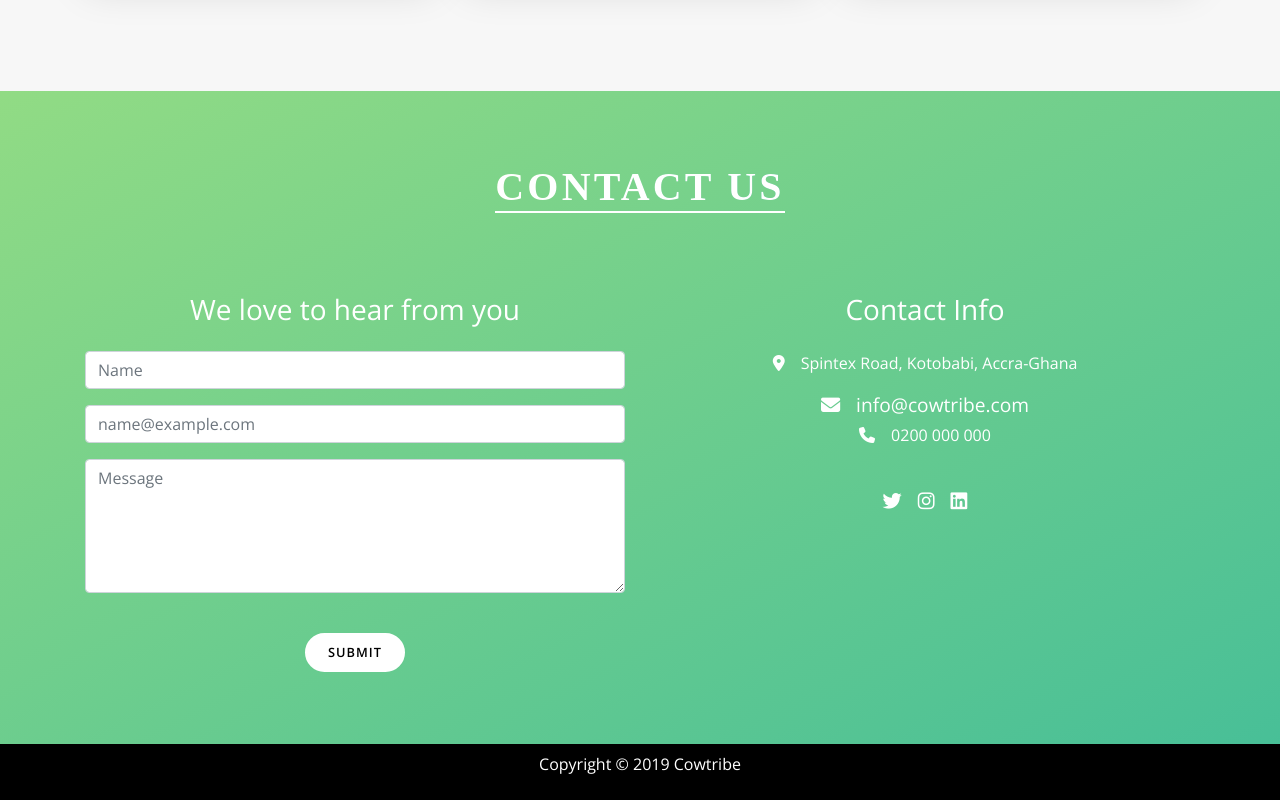
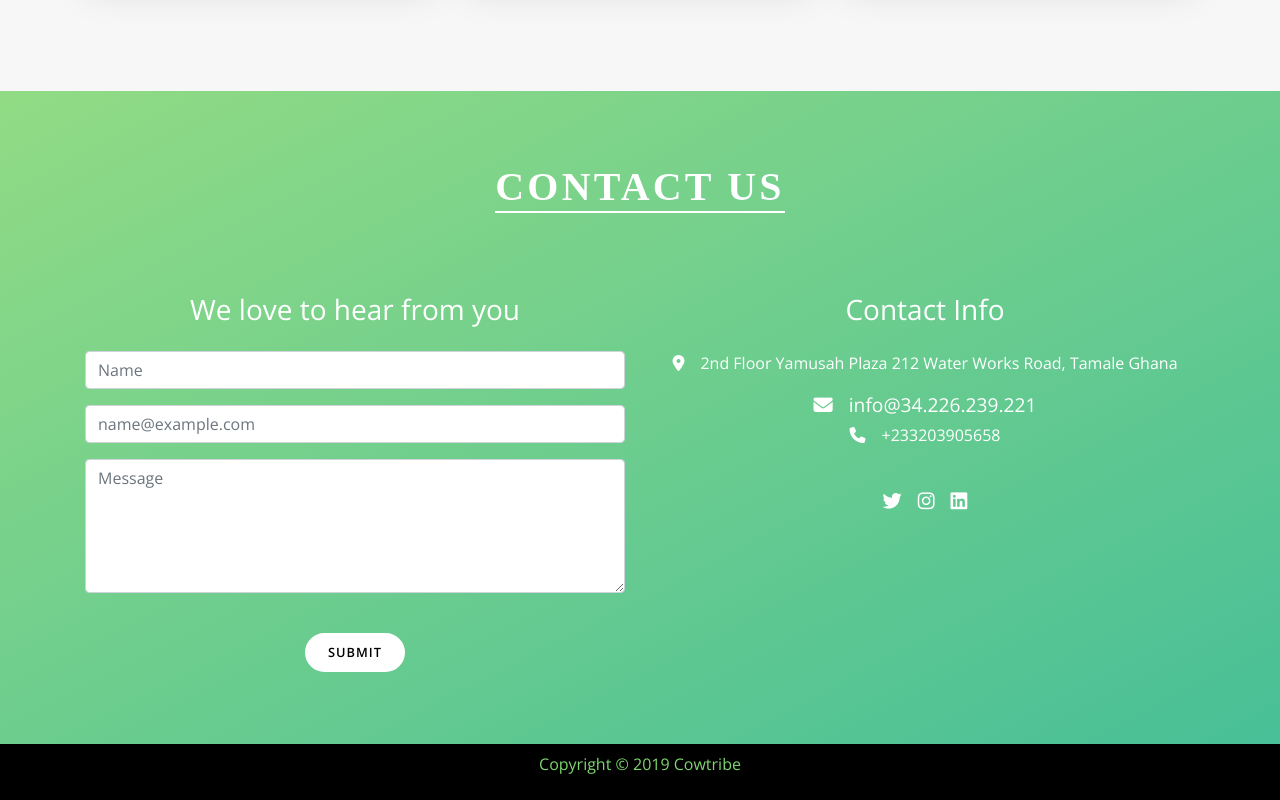
Before and after one commit to nytro04/cowtribe-web, a React (Create React App) app: page / in a window 1280 px wide. Shown: the part 2935-3735 px from the top of the page. Built offline with nearby package versions, Linux system fonts and the light colour scheme.

Commit message:
changes to footer

```diff
--- a/src/components/HomePage/Contact.js
+++ b/src/components/HomePage/Contact.js
@@ -44,15 +44,15 @@ class Contact extends Component {
               <h3 className="mb-4 text-white">Contact Info</h3>
               <p>
                 <i className="fas fa-map-marker-alt mr-3 text-white"></i>
-                Spintex Road, Kotobabi, Accra-Ghana
+                2nd Floor Yamusah Plaza 212 Water Works Road, Tamale Ghana
               </p>
               <Link to="mailto:">
                 <i className="fas fa-envelope mr-3 mb-2"></i>
-                info@cowtribe.com
+                info@34.226.239.221
               </Link>
               <p>
                 <i className="fas fa-phone mr-3"></i>
-                0200 000 000
+                +233203905658
               </p>
 
               <div className="contact__icons pt-4">
--- a/src/components/HomePage/Footer.js
+++ b/src/components/HomePage/Footer.js
@@ -5,7 +5,7 @@ const Footer = () => {
     <div className="footer py-2">
       <div className="container text-center">
         <div className="row">
-          <div className="col text-white">
+          <div className="col">
             <p>
               Copyright &copy; <span>{new Date().getFullYear()}</span> Cowtribe
             </p>
--- a/src/scss/_layout.scss
+++ b/src/scss/_layout.scss
@@ -259,4 +259,6 @@
 
 .footer {
   background-color: #000;
+  color: #7ed56f;
+  // color: #fff;
 }
```
